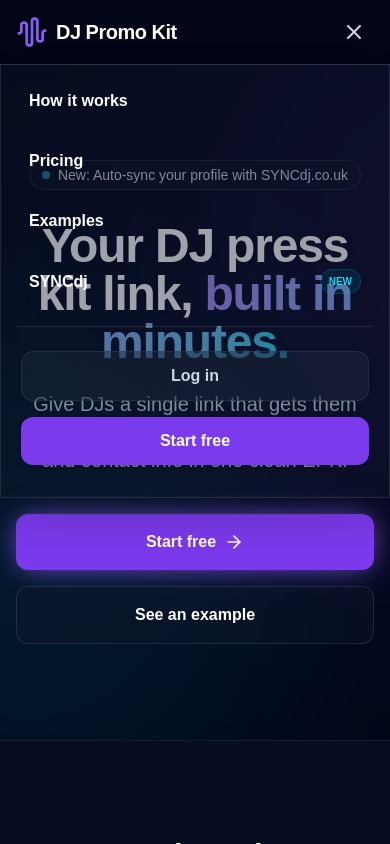
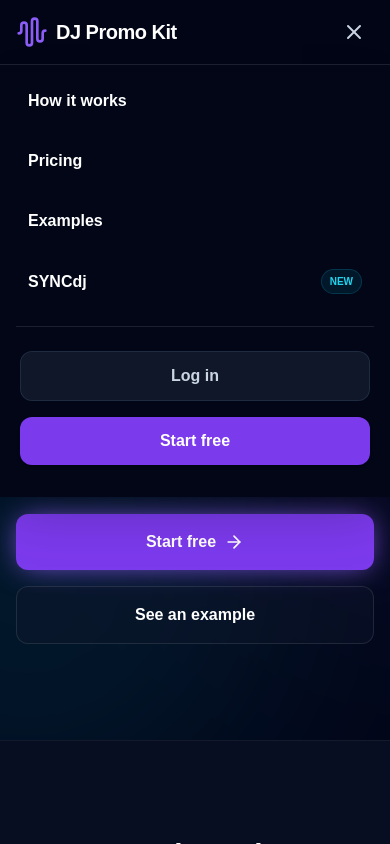
Before and after one commit to jethrowatson/djpromokit, a Next.js app: page / in a window 390 px wide. Both pictures are taken after a click on the button "Open menu". Shown: the top 844 px of the page. Built offline with nearby package versions, Linux system fonts and the light colour scheme; no server answers.

Commit message:
style: remove transparent glass-panel from mobile dropdown menu and replace with a solid background color to fix legibility

```diff
--- a/src/components/ui/Navbar.tsx
+++ b/src/components/ui/Navbar.tsx
@@ -51,7 +51,7 @@
 
             {/* Mobile menu dropdown */}
             {isOpen && (
-                <div className="md:hidden glass-panel border-t border-white/5 bg-[#020617]/95 backdrop-blur-xl animate-fade-in shadow-2xl absolute w-full left-0 top-16">
+                <div className="md:hidden border-t border-white/10 bg-[#020617] shadow-2xl absolute w-full left-0 top-16">
                     <div className="pt-2 pb-6 px-4 space-y-1">
                         <Link
                             href="/how-it-works"
```
